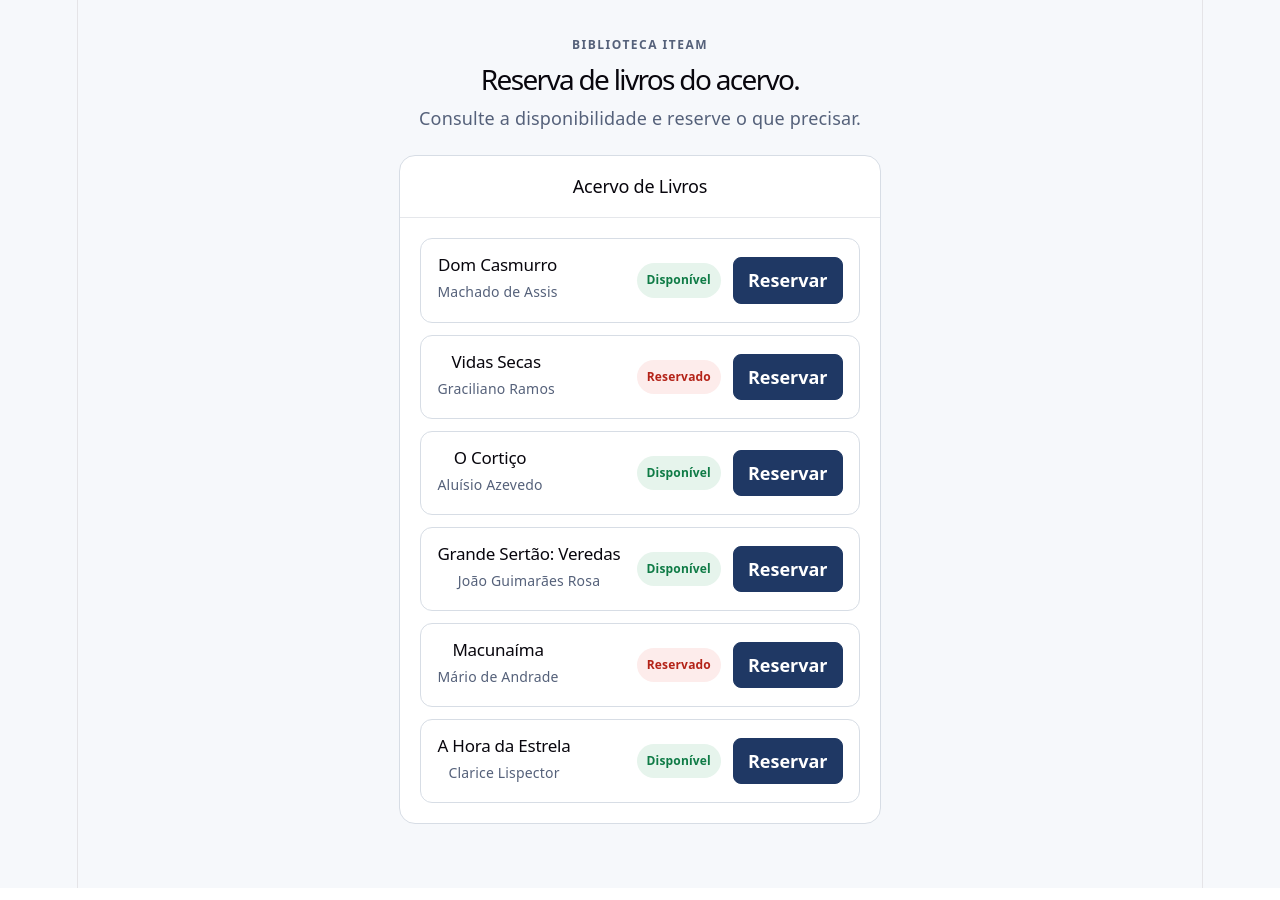
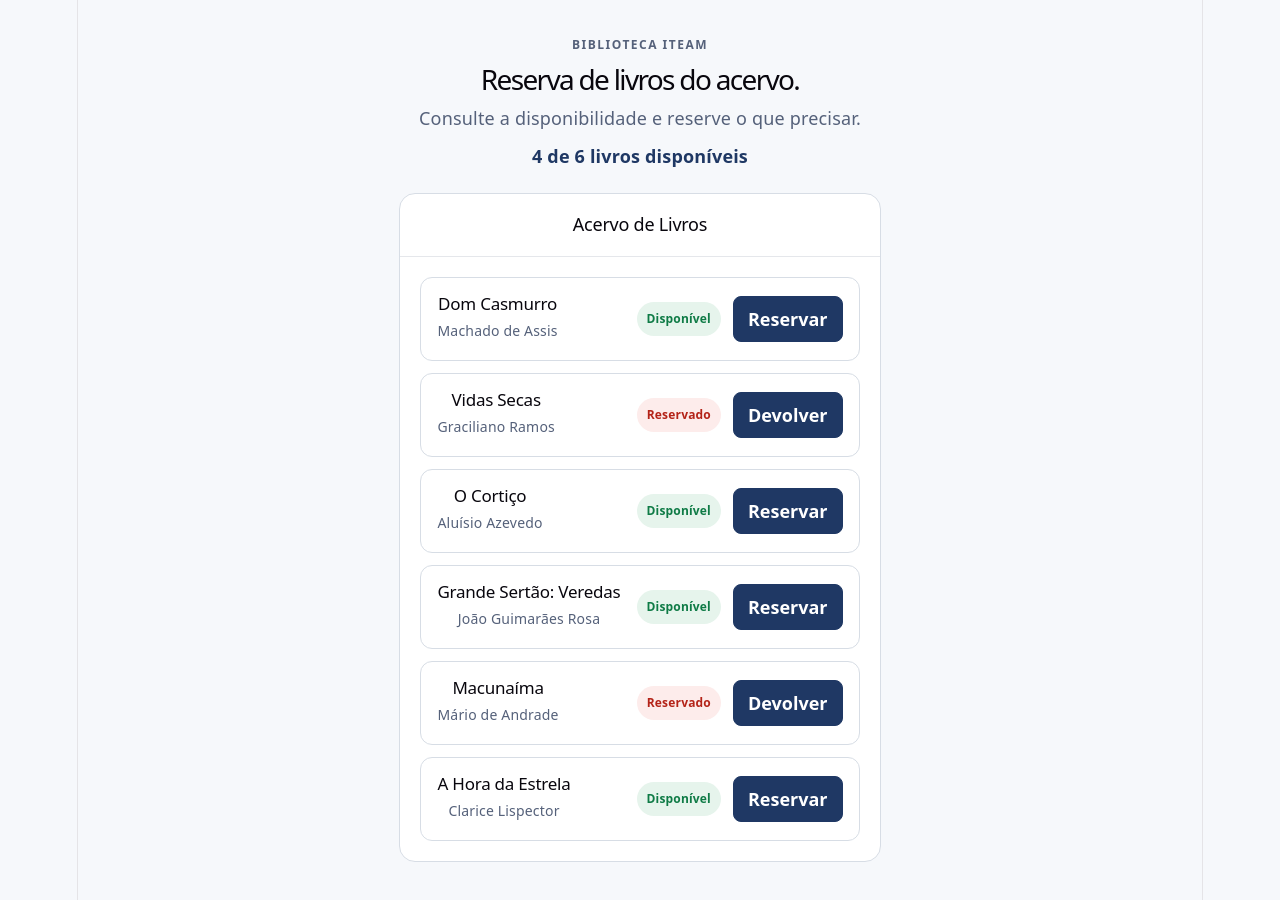
Before and after one commit to Jorge-Siqueira-Serrao/reserva-biblioteca-Jorge-Siqueira-Serrao, a React (Vite) app: page / in a window 1280 px wide. Shown: the top 900 px of the page. Built offline with nearby package versions, Linux system fonts and the light colour scheme.

Commit message:
feat: adiciona estado e alterna reserva

```diff
--- a/src/App.jsx
+++ b/src/App.jsx
@@ -1,16 +1,28 @@
-// src/App.jsx
+import { useState } from "react"; // Importa o useState
 import "./App.css";
-// 1. Importa os dados dos livros
-import { books } from "./data/books";
+// 1. Importa os dados dos livros (renomeando para initialBooks para não conflitar com o nome do estado)
+import { books as initialBooks } from "./data/books";
 // 2. Importa o componente que renderiza a lista
 import BookList from "./components/BookList";
-import Panel from "./components/Panel"; // Importa o novo componente
+import Panel from "./components/Panel";
 
 export default function App() {
-  // Função de verdade (temporária por enquanto)
+  // No App, guarde a lista de livros em estado com useState
+  const [books, setBooks] = useState(initialBooks);
+
+  // Troque o alerta por uma função que alterna o campo available do livro clicado
   function handleReserve(bookId) {
-    window.alert(`Livro ${bookId} — ação ainda não implementada`);
+    // A atualização precisa ser imutável — nada de book.available = true nem push
+    // Usamos o .map para criar um NOVO array, e o spread operator (...) para criar um NOVO objeto
+    setBooks((prevBooks) =>
+      prevBooks.map((book) =>
+        book.id === bookId ? { ...book, available: !book.available } : book
+      )
+    );
   }
+
+  // O contador precisa ser calculado, não guardado em outro estado
+  const availableCount = books.filter((book) => book.available).length;
 
   return (
     <main className="app">
@@ -18,6 +30,11 @@ export default function App() {
         <p className="eyebrow">BIBLIOTECA ITEAM</p>
         <h1>Reserva de livros do acervo.</h1>
         <p>Consulte a disponibilidade e reserve o que precisar.</p>
+
+        {/* No topo da página, mostre um contador */}
+        <p style={{ marginTop: "12px", fontWeight: "bold", color: "var(--azul)" }}>
+          {availableCount} de {books.length} livros disponíveis
+        </p>
       </header>
 
       {/* Envolvemos a lista com o Panel, dando um título a ela */}
--- a/src/components/BookCard.jsx
+++ b/src/components/BookCard.jsx
@@ -7,15 +7,15 @@ export default function BookCard({ book, onReserve }) {
         <p>{book.author}</p>
       </div>
 
-      {/* Agrupamos a etiqueta e o botão para ficarem alinhados */}
       <div style={{ display: "flex", alignItems: "center", gap: "12px" }}>
+        {/* Lógica da etiqueta: usa a propriedade 'available' do livro para definir a classe e o texto */}
         <span className={`badge ${book.available ? "badge-ok" : "badge-off"}`}>
           {book.available ? "Disponível" : "Reservado"}
         </span>
 
-        {/* O botão que dispara o callback */}
+        {/* O texto do botão muda conforme a situação: Reservar quando disponível, Devolver quando reservado */}
         <button onClick={() => onReserve(book.id)}>
-          Reservar
+          {book.available ? "Reservar" : "Devolver"}
         </button>
       </div>
     </article>
```
